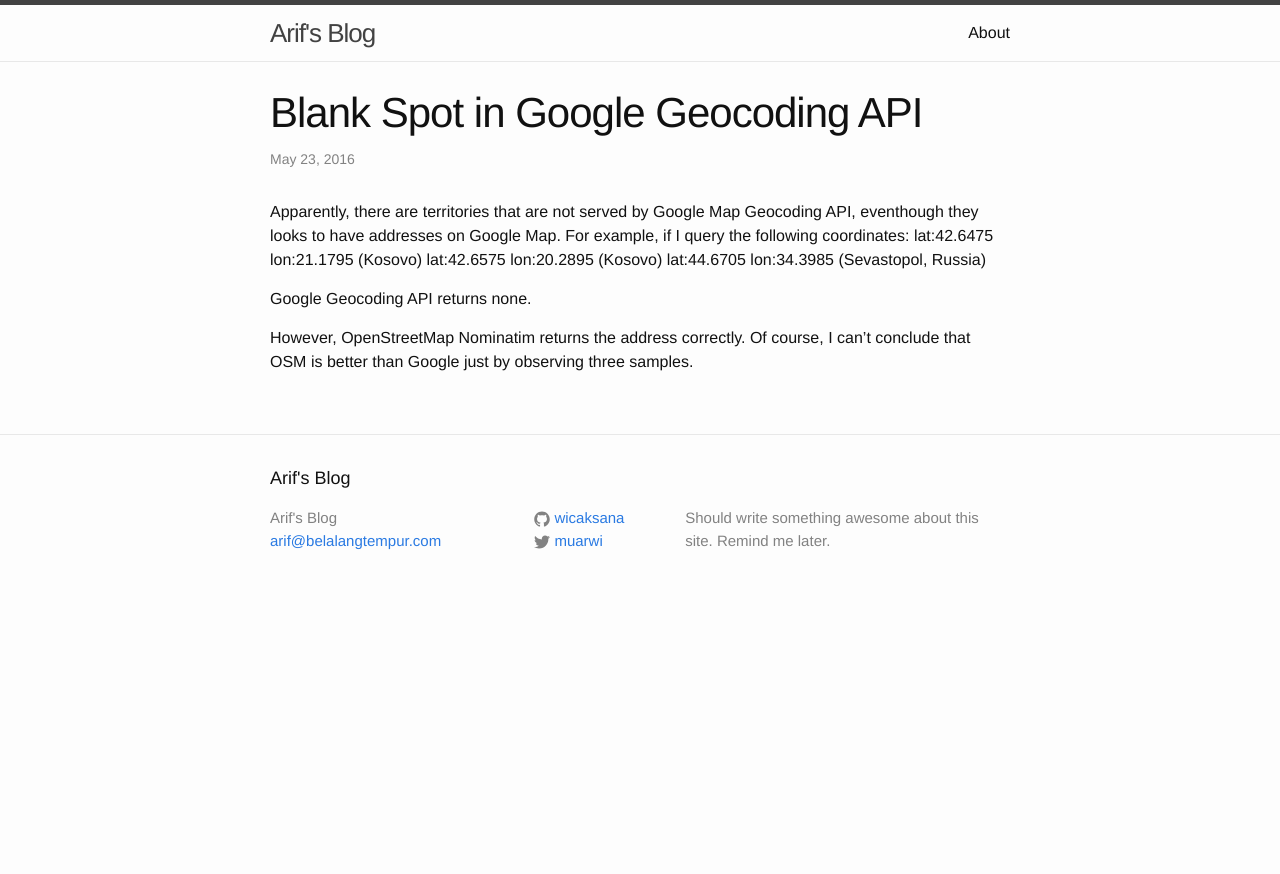
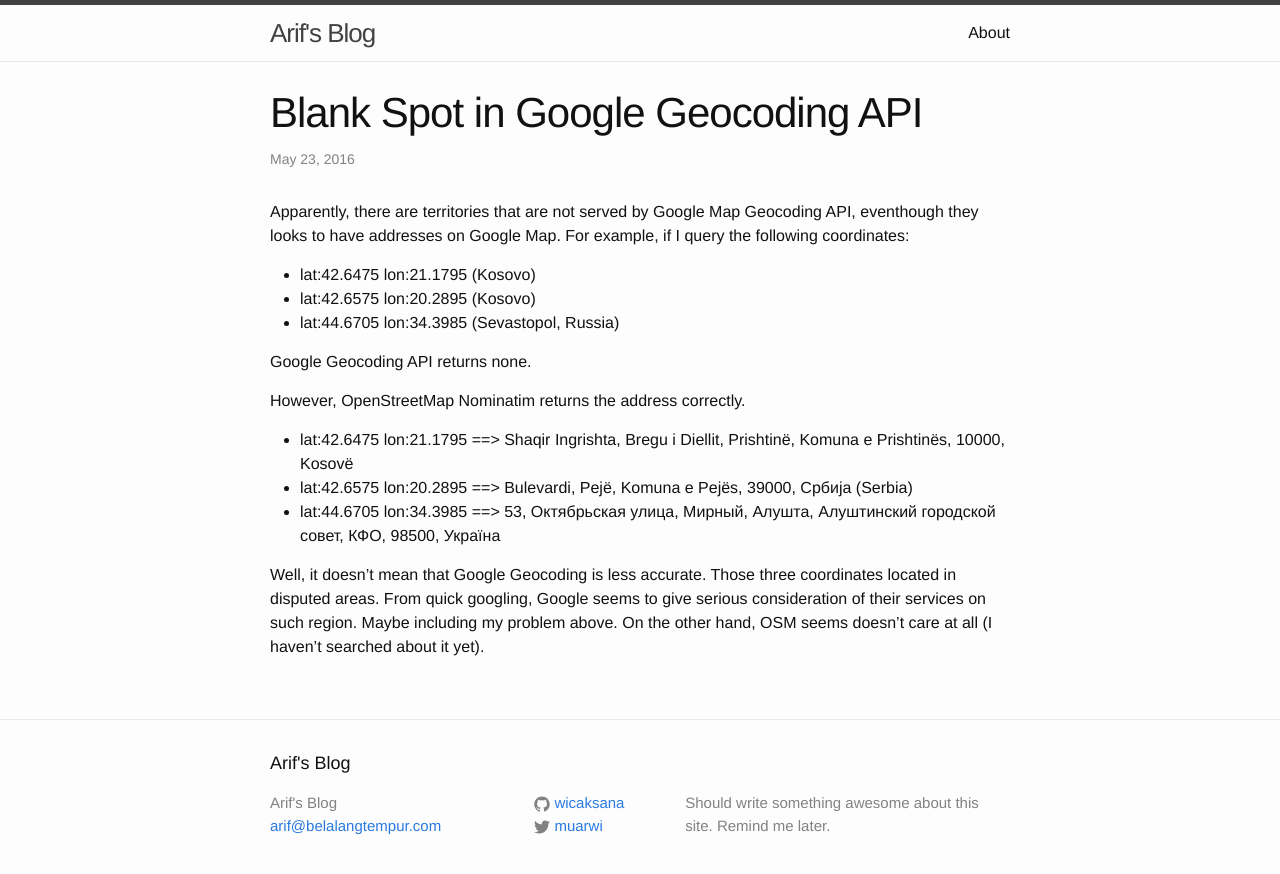
Before and after one commit to wicaksana/wicaksana.github.io, a Jekyll site: the page built from _posts/2016-05-23-google-geocoding.markdown, in a window 1280 px wide. Shown: the top 874 px of the page. Built offline with Jekyll 4.4.1, drawn with Linux system fonts in a browser that asks for light colours.

Commit message:
edit post 23/05/16

```diff
--- a/_posts/2016-05-23-google-geocoding.markdown
+++ b/_posts/2016-05-23-google-geocoding.markdown
@@ -5,10 +5,15 @@ date:   2016-05-23 21:21:45 +0200
 categories:
 ---
 Apparently, there are territories that are not served by Google Map Geocoding API, eventhough they looks to have addresses on Google Map. For example, if I query the following coordinates:
-lat:42.6475  lon:21.1795 (Kosovo)
-lat:42.6575  lon:20.2895 (Kosovo)
-lat:44.6705  lon:34.3985 (Sevastopol, Russia)
+* lat:42.6475  lon:21.1795 (Kosovo)
+* lat:42.6575  lon:20.2895 (Kosovo)
+* lat:44.6705  lon:34.3985 (Sevastopol, Russia)
 
 Google Geocoding API returns none.
 
-However, OpenStreetMap Nominatim returns the address correctly. Of course, I can't conclude that OSM is better than Google just by observing three samples.
+However, OpenStreetMap Nominatim returns the address correctly.
+* lat:42.6475  lon:21.1795 ==> Shaqir Ingrishta, Bregu i Diellit, Prishtinë, Komuna e Prishtinës, 10000, Kosovë
+* lat:42.6575  lon:20.2895 ==> Bulevardi, Pejë, Komuna e Pejës, 39000, Србија (Serbia)
+* lat:44.6705  lon:34.3985 ==> 53, Октябрьская улица, Мирный, Алушта, Алуштинский городской совет, КФО, 98500, Україна
+
+Well, it doesn't mean that Google Geocoding is less accurate. Those three coordinates located in disputed areas. From quick googling, Google seems to give serious consideration of their services on such region. Maybe including my problem above. On the other hand, OSM seems doesn't care at all (I haven't searched about it yet).
```
